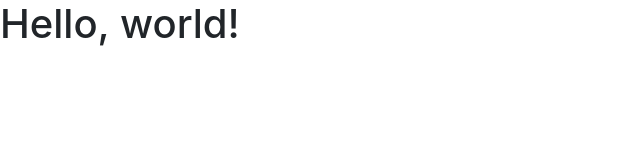
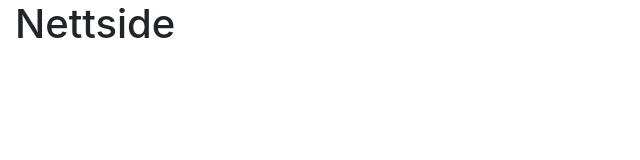
Before and after one commit to s236618/s236618.github.io, a plain HTML site: page index.html in a window 1280 px wide. Shown: the whole page, without its empty margins (0-640 px from the left). Drawn offline with nearby package versions, Linux system fonts and the light colour scheme.

Commit message:
Bootstrap

```diff
--- a/index.html
+++ b/index.html
@@ -8,10 +8,14 @@
     <!-- Bootstrap CSS -->
     <link rel="stylesheet" href="https://stackpath.bootstrapcdn.com/bootstrap/4.3.1/css/bootstrap.min.css" integrity="sha384-ggOyR0iXCbMQv3Xipma34MD+dH/1fQ784/j6cY/iJTQUOhcWr7x9JvoRxT2MZw1T" crossorigin="anonymous">
 
-    <title>Hello, world!</title>
+    <title>Tobias Seljeseth</title>
   </head>
   <body>
-    <h1>Hello, world!</h1>
+    <div class="container-fluid">
+        <H1>
+            Nettside
+        </H1>
+    </div>
 
     <!-- Optional JavaScript -->
     <!-- jQuery first, then Popper.js, then Bootstrap JS -->
```
